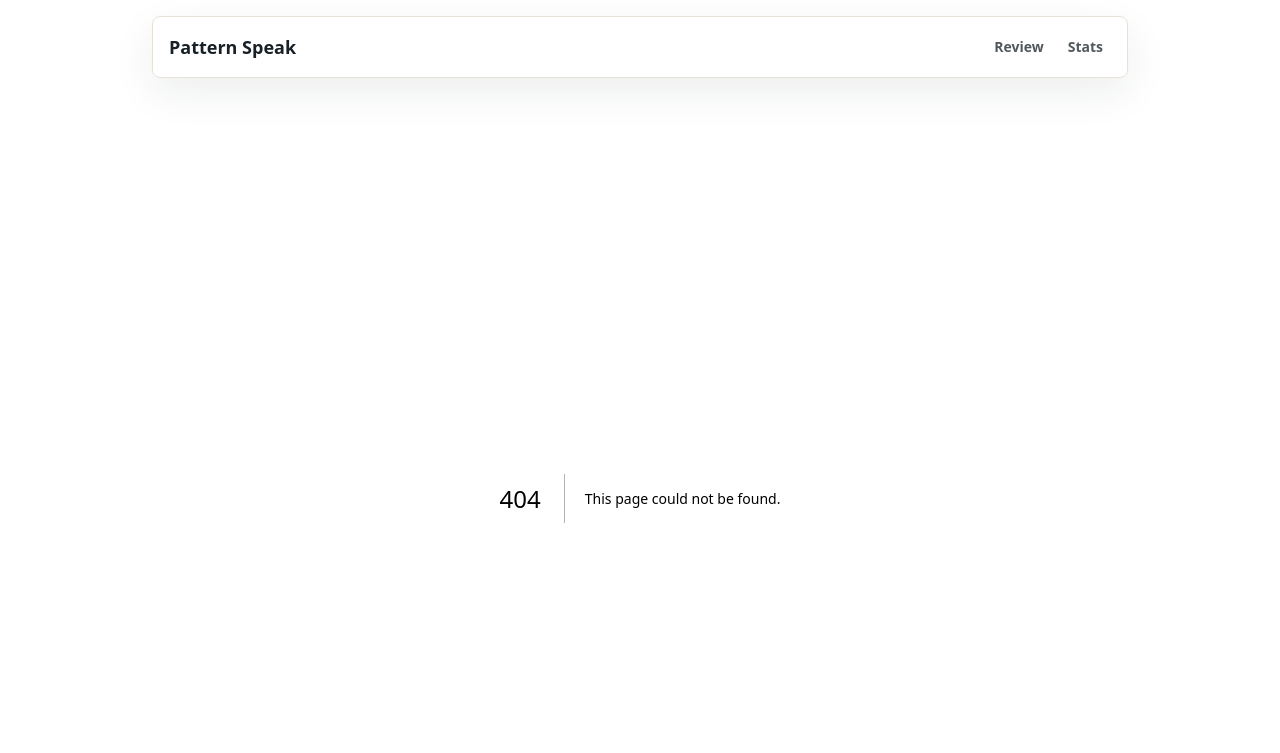
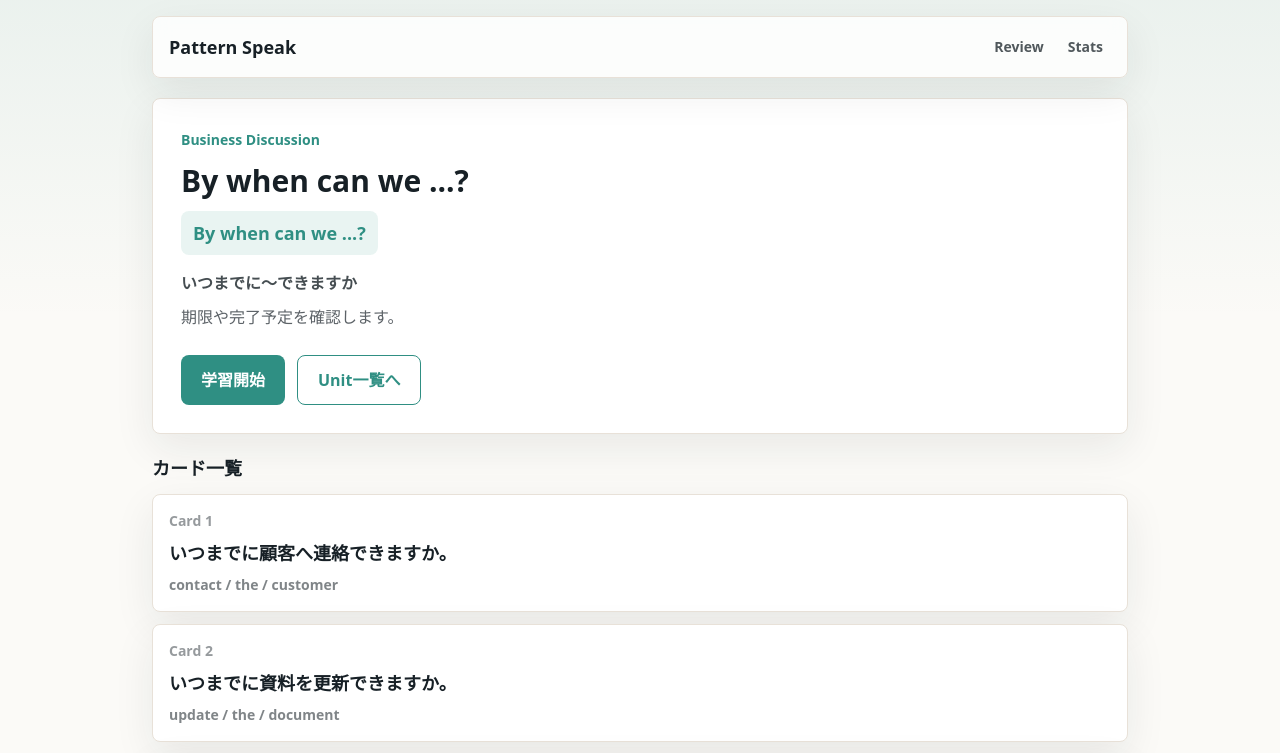
Before and after one commit to gg117e/pattern-speak, a Next.js app: page /units/biz-by-when-can-we in a window 1280 px wide. Before the commit this address had no page. Shown: the top 753 px of the page. Built offline with nearby package versions, Linux system fonts and the light colour scheme.

Commit message:
Add unit page

```diff
--- /dev/null
+++ b/src/app/units/[unitId]/page.tsx
@@ -0,0 +1,45 @@
+import Link from "next/link";
+import { notFound } from "next/navigation";
+import { cards } from "@/data/cards";
+import { sectionMap } from "@/data/sections";
+import { unitMap } from "@/data/units";
+import { PrimaryLink } from "@/components/PrimaryLink";
+
+type UnitPageProps = { params: Promise<{ unitId: string }> };
+
+export default async function UnitPage({ params }: UnitPageProps) {
+  const { unitId } = await params;
+  const unit = unitMap[unitId];
+  if (!unit) notFound();
+
+  const unitCards = cards.filter((card) => card.unitId === unit.id);
+
+  return (
+    <div className="space-y-5">
+      <section className="rounded-lg border border-line bg-white p-5 shadow-soft sm:p-7">
+        <Link href={`/sections/${unit.section}`} className="focus-ring rounded-md text-sm font-bold text-mint">{sectionMap[unit.section].name}</Link>
+        <h1 className="mt-3 text-3xl font-black">{unit.title}</h1>
+        <div className="mt-3 inline-flex rounded-lg bg-mint/10 px-3 py-2 text-lg font-black text-mint">{unit.pattern}</div>
+        <p className="mt-4 text-base font-bold text-ink/80">{unit.meaningJa}</p>
+        <p className="mt-2 max-w-2xl leading-7 text-ink/70">{unit.description}</p>
+        <div className="mt-6 flex flex-col gap-3 sm:flex-row">
+          <PrimaryLink href={`/study/${unit.id}`}>学習開始</PrimaryLink>
+          <PrimaryLink href={`/sections/${unit.section}`} variant="outline">Unit一覧へ</PrimaryLink>
+        </div>
+      </section>
+
+      <section>
+        <h2 className="text-lg font-black">カード一覧</h2>
+        <div className="mt-3 grid gap-3">
+          {unitCards.map((card, index) => (
+            <div key={card.id} className="rounded-lg border border-line bg-white p-4 shadow-soft">
+              <div className="text-sm font-bold text-ink/45">Card {index + 1}</div>
+              <div className="mt-2 text-lg font-black">{card.questionJa}</div>
+              <div className="mt-2 text-sm font-semibold text-ink/55">{card.hints.join(" / ")}</div>
+            </div>
+          ))}
+        </div>
+      </section>
+    </div>
+  );
+}
```
